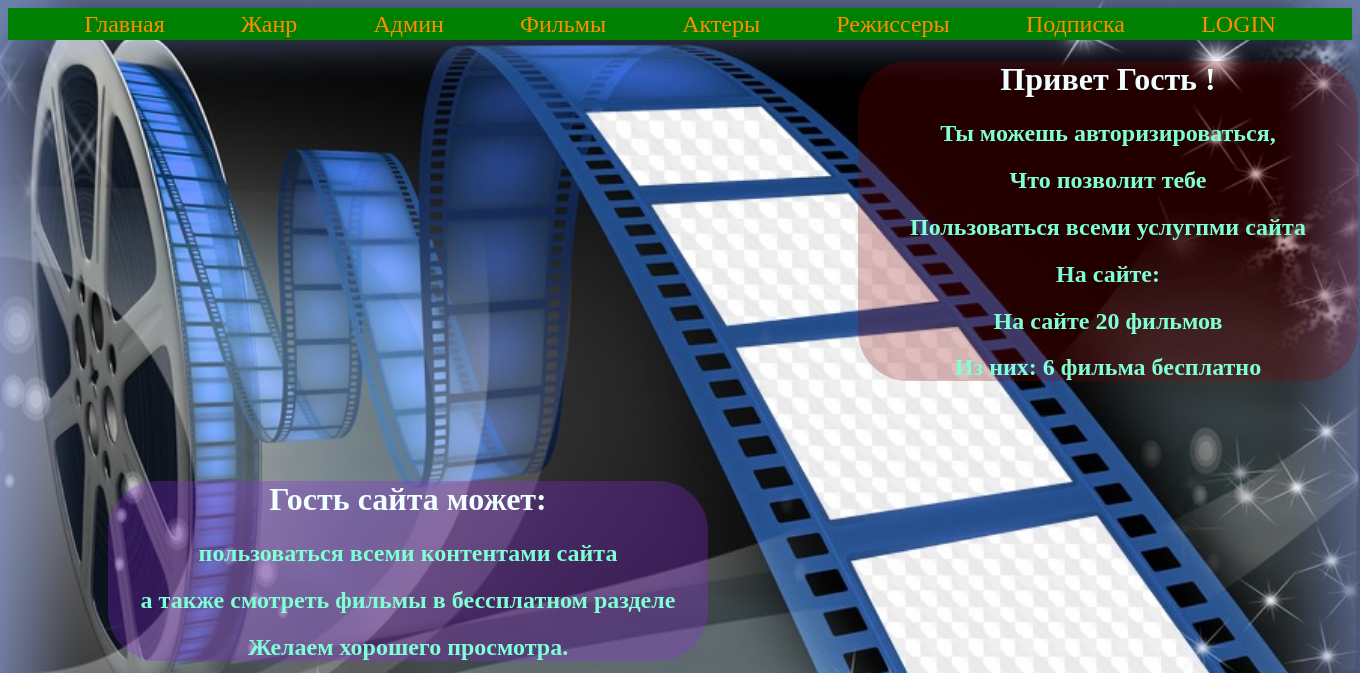
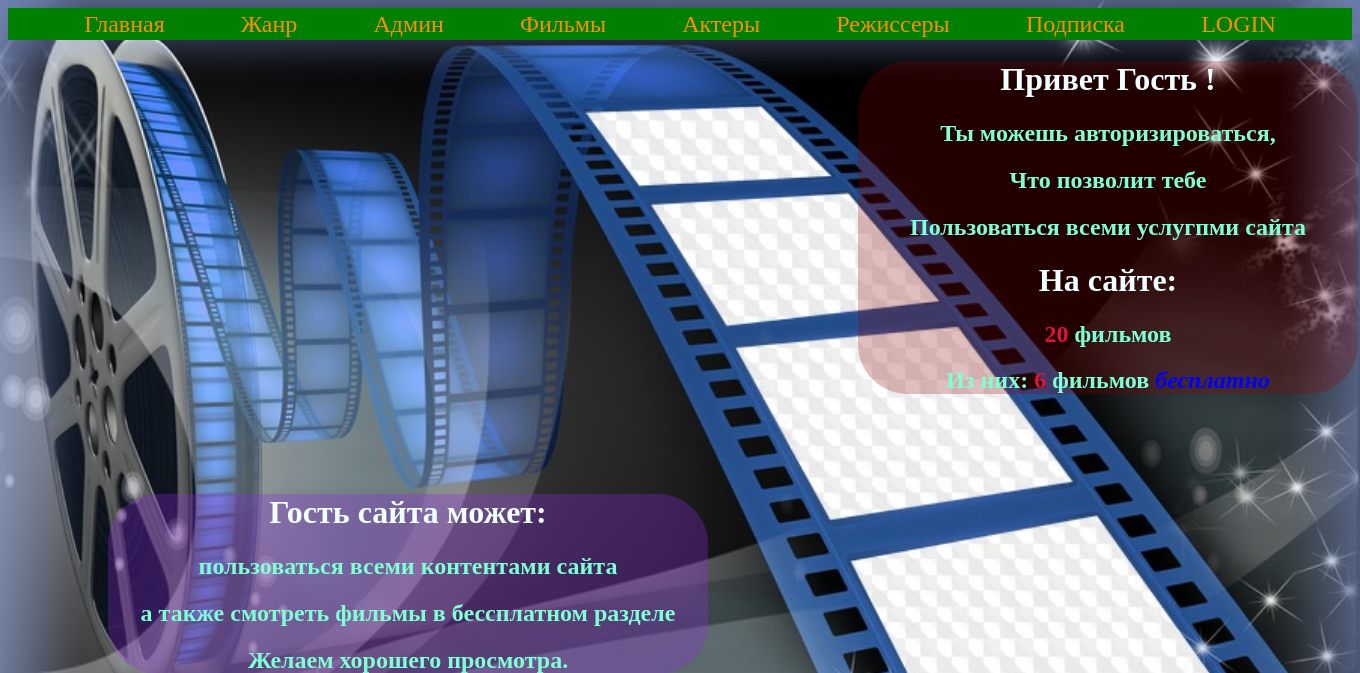
Before and after one commit to BareonZahar/Django09Kino, a Django app: page / in a window 1360 px wide. Shown: the top 673 px of the page. Run offline with Django 4.2, Linux system fonts and the light colour scheme; data comes from the database, SQL or seed files in the repository; both versions use the stored data as it was after the commit.

Commit message:
f-mod-31

```diff
--- a/catalog/views.py
+++ b/catalog/views.py
@@ -87,7 +87,7 @@ class ActorDetail(generic.DetailView):
 
 class Directorlist(generic.ListView):
     model = Director
-    paginate_by = 2
+    paginate_by = 7
 
 class DirectorDetail(generic.DetailView):
     model = Director
--- a/templates/index.html
+++ b/templates/index.html
@@ -37,10 +37,10 @@
          <h2>Ты можешь авторизироваться,</h2>
          <h2>Что позволит тебе</h2>
          <h2>Пользоваться всеми услугпми сайта</h2>
-             <h2>На сайте:</h2>
-         <h2>На сайте {{ k1 }} фильмов</h2>
+             <h1>На сайте:</h1>
+             <h2><b>{{ k1 }}</b> фильмов</h2>
 {#         <h2>На сайте {{ k2 }} актеров</h2>#}
-         <h2>Из них:  {{ k3 }} фильма бесплатно</h2>
+             <h2>Из них:  <b>{{ k3 }}</b> фильмов <i>бесплатно</i></h2>
          </div>
          <div class="polz">
          <h1>Гость сайта может:</h1>
```
Also changed, not shown: dbfilm.sqlite3.
